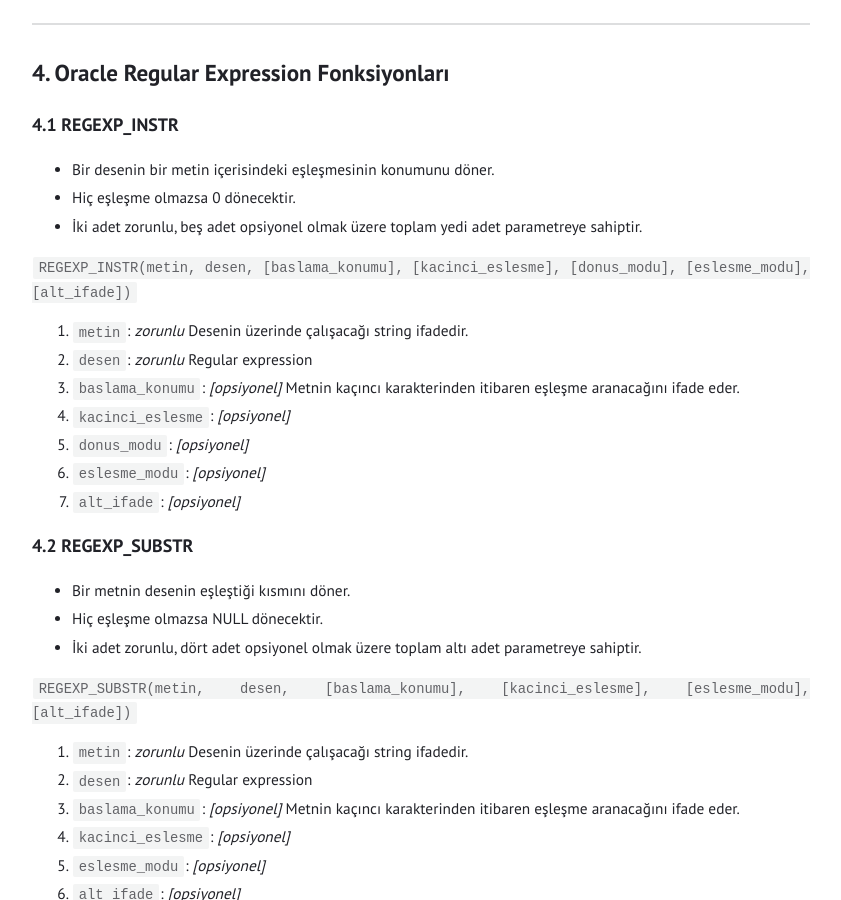
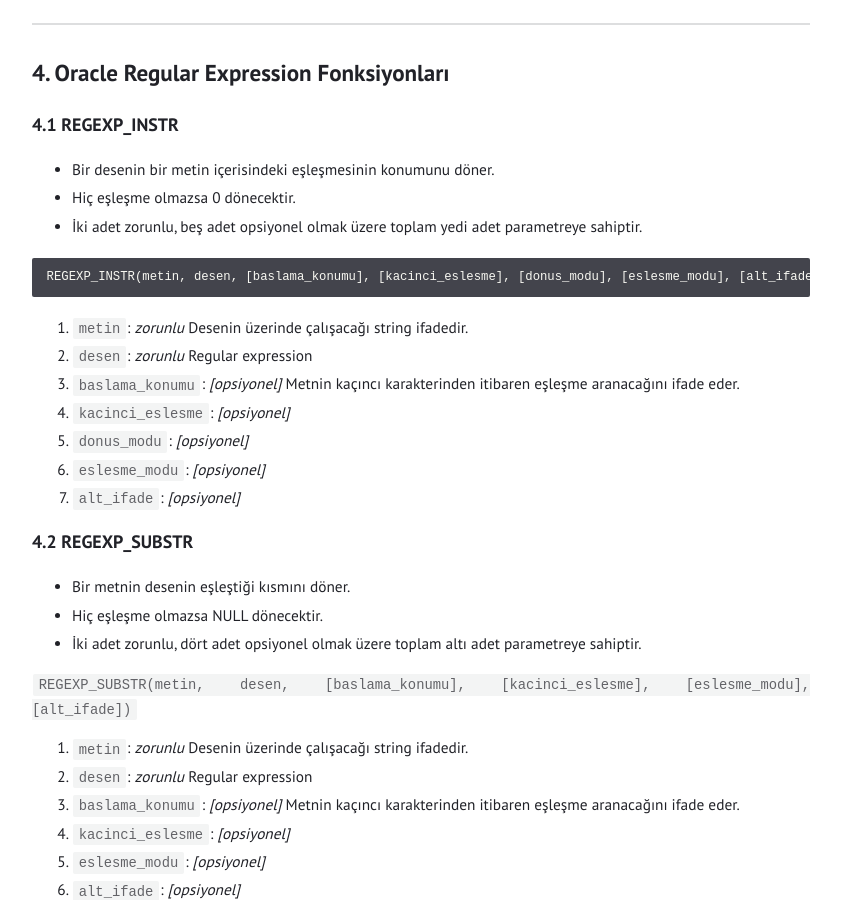
Before and after one commit to tunahanoguz/tunahanoguz.github.io, a Jekyll site: the page built from _posts/2025-05-05-oracle-regular-expressions.md, in a window 1280 px wide and 900 px high, scrolled down 7013 px. Shown: the whole window, without its empty margins (219-1060 px from the left). Built offline with Jekyll 4.4.1, drawn with Linux system fonts in a browser that asks for light colours.

Commit message:
Update 2025-05-05-oracle-regular-expressions.md

````diff
--- a/_posts/2025-05-05-oracle-regular-expressions.md
+++ b/_posts/2025-05-05-oracle-regular-expressions.md
@@ -177,7 +177,9 @@ Aşağıdaki tabloda üstteki iki tabloda açıklamaları yer alan desen ve eşl
 - Hiç eşleşme olmazsa 0 dönecektir.
 - İki adet zorunlu, beş adet opsiyonel olmak üzere toplam yedi adet parametreye sahiptir.
 
-```REGEXP_INSTR(metin, desen, [baslama_konumu], [kacinci_eslesme], [donus_modu], [eslesme_modu], [alt_ifade])```
+{% highlight sql %}
+REGEXP_INSTR(metin, desen, [baslama_konumu], [kacinci_eslesme], [donus_modu], [eslesme_modu], [alt_ifade])
+{% endhighlight %}
 
 1. ```metin```: *zorunlu* Desenin üzerinde çalışacağı string ifadedir.
 2. ```desen```: *zorunlu* Regular expression
````
